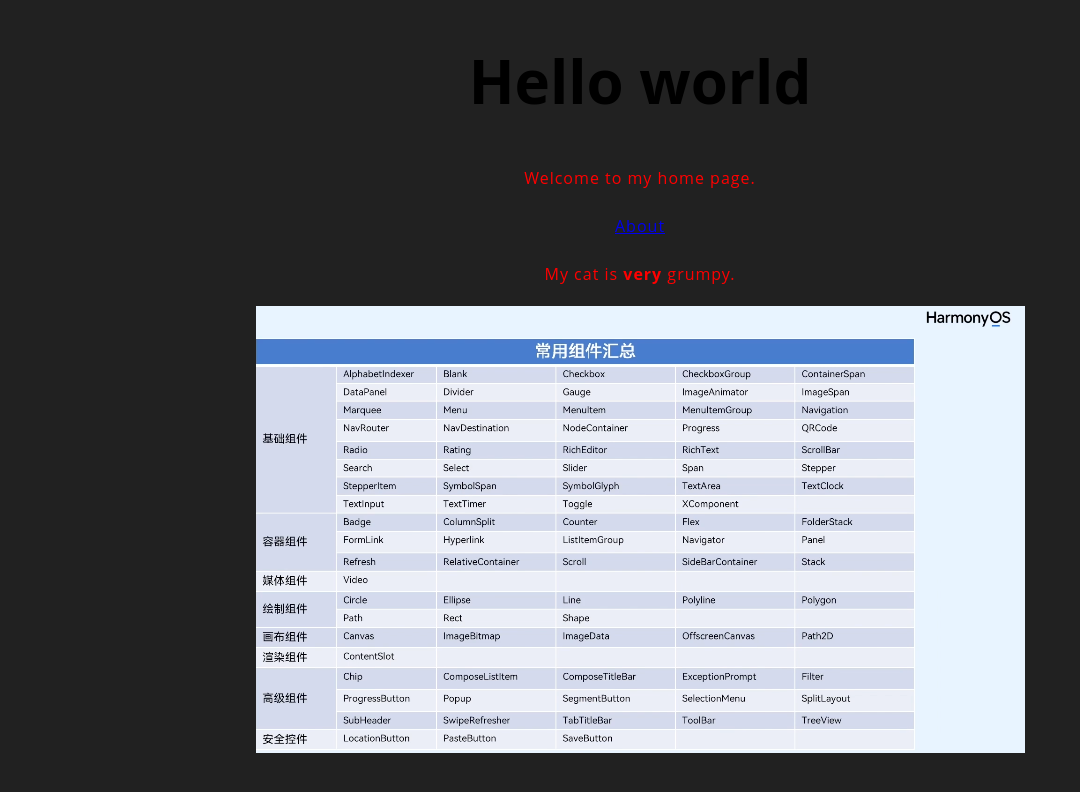
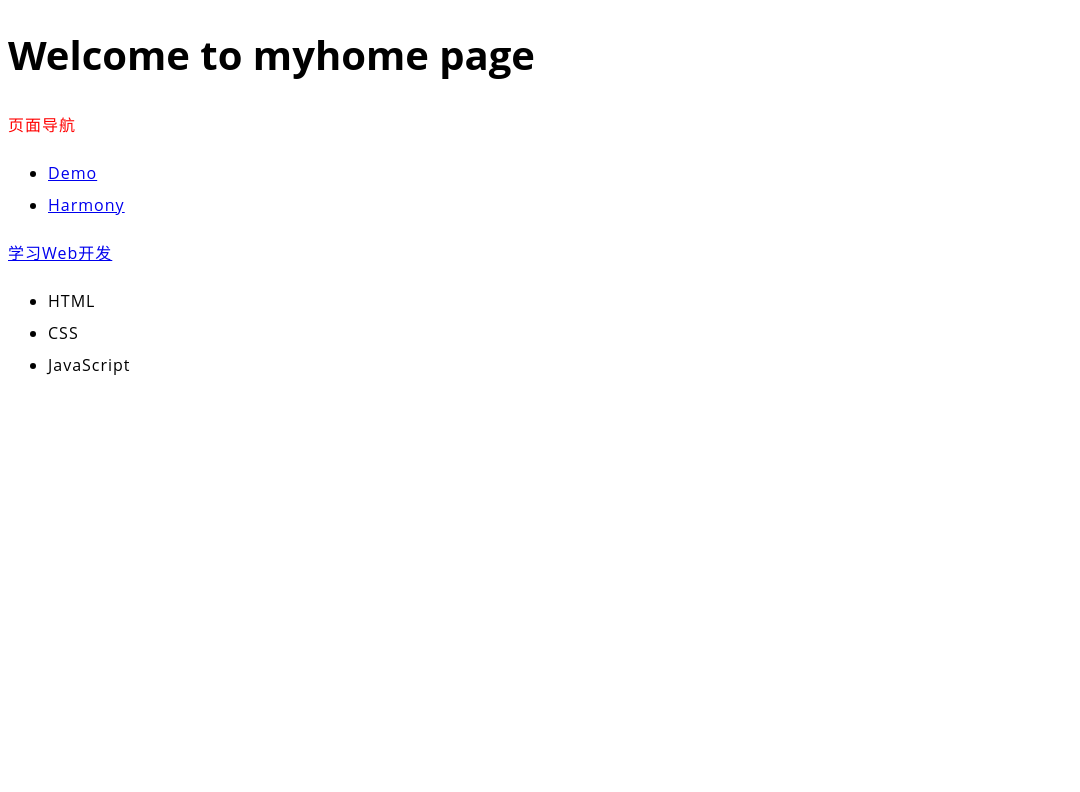
Before and after one commit to LeoAiolia/leoaiolia.github.io, a website: page index.html in a window 1280 px wide. Shown: the whole page, without its empty margins (0-1080 px from the left). Drawn offline with Linux system fonts and the light colour scheme.

Commit message:
refactor: code

```diff
--- a/index.html
+++ b/index.html
@@ -1,15 +1,37 @@
 <!doctype html>
-<html>
+<html lang="zh-CN">
   <head>
+    <meta charset="utf-8" />
+    <meta name="viewport" content="width=device-width" />
     <title>Welcome</title>
     <link href="styles/style.css" rel="stylesheet" />
   </head>
 
   <body>
-    <h1>Hello world</h1>
-    <p>Welcome to my home page.</p>
-    <p><a href="about.php">About</a></p>
-    <p>My cat is <strong>very</strong> grumpy.</p>
-    <img src="images/iocn_harmonyos_widgets.png" alt="My test image" />
+    <!-- <h1>Hello <strong>World</strong></h1> -->
+    <h1>Welcome to my<strong>home page</strong></h1>
+    <p>页面导航</p>
+    <ul>
+      <li>
+        <a href="./pages/demo.html"> Demo </a>
+      </li>
+      <li>
+        <a href="./pages/harmony.html"> Harmony </a>
+      </li>
+    </ul>
+
+    <p>
+      <a
+        href="https://developer.mozilla.org/zh-CN/docs/Web"
+        target="_blank"
+        rel="noopener noreferrer"
+        >学习Web开发</a
+      >
+    </p>
+    <ul>
+      <li>HTML</li>
+      <li>CSS</li>
+      <li>JavaScript</li>
+    </ul>
   </body>
 </html>
--- a/styles/style.css
+++ b/styles/style.css
@@ -3,19 +3,19 @@ html {
   /* px 表示“像素（pixel）”: 基础字号为 10 像素 */
   font-family: "Open Sans", sans-serif;
   /* 这应该是你从 Google Fonts 得到的其余输出。 */
-  background-color: #212121;
+  background-color: #fff;
 }
 
-* {
+/* * {
   text-align: center;
-}
+} */
 
 p {
   color: red;
 }
 
 h1 {
-  font-size: 60px;
+  font-size: 40px;
 }
 
 p,
```
Also changed, not shown: pages/demo.html (added, +20 -0 lines), pages/harmony.html (added, +15 -0 lines), 1 other file.
